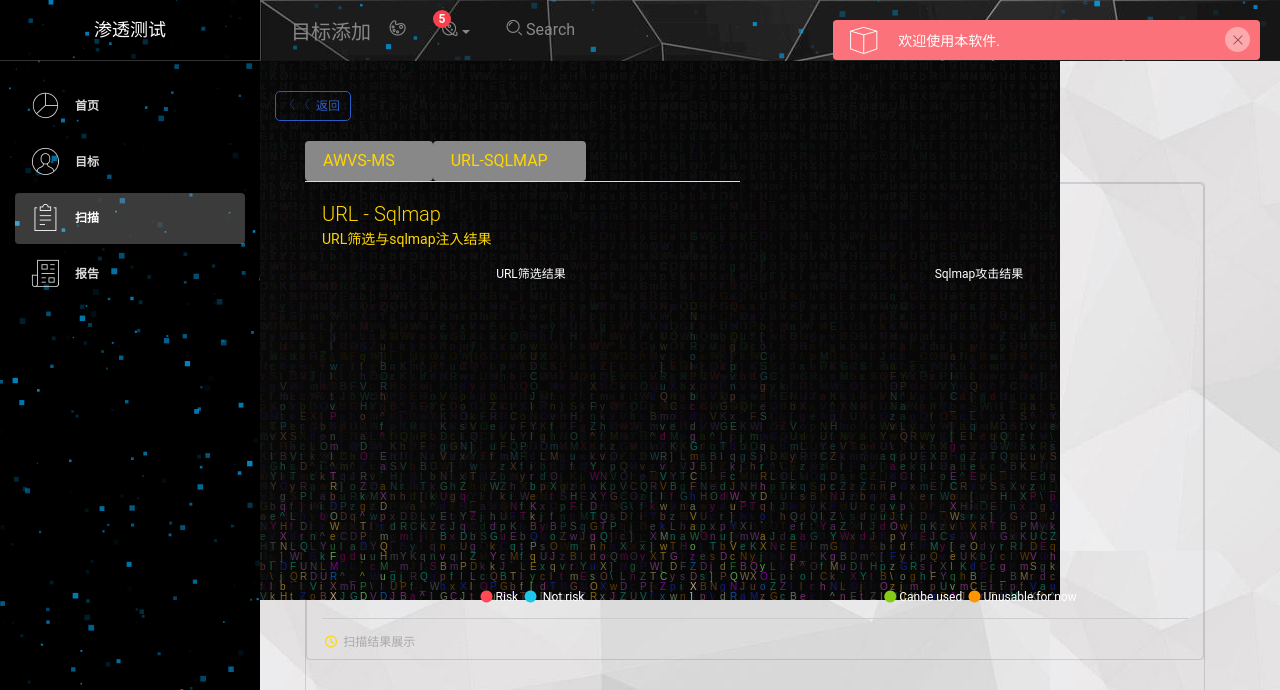
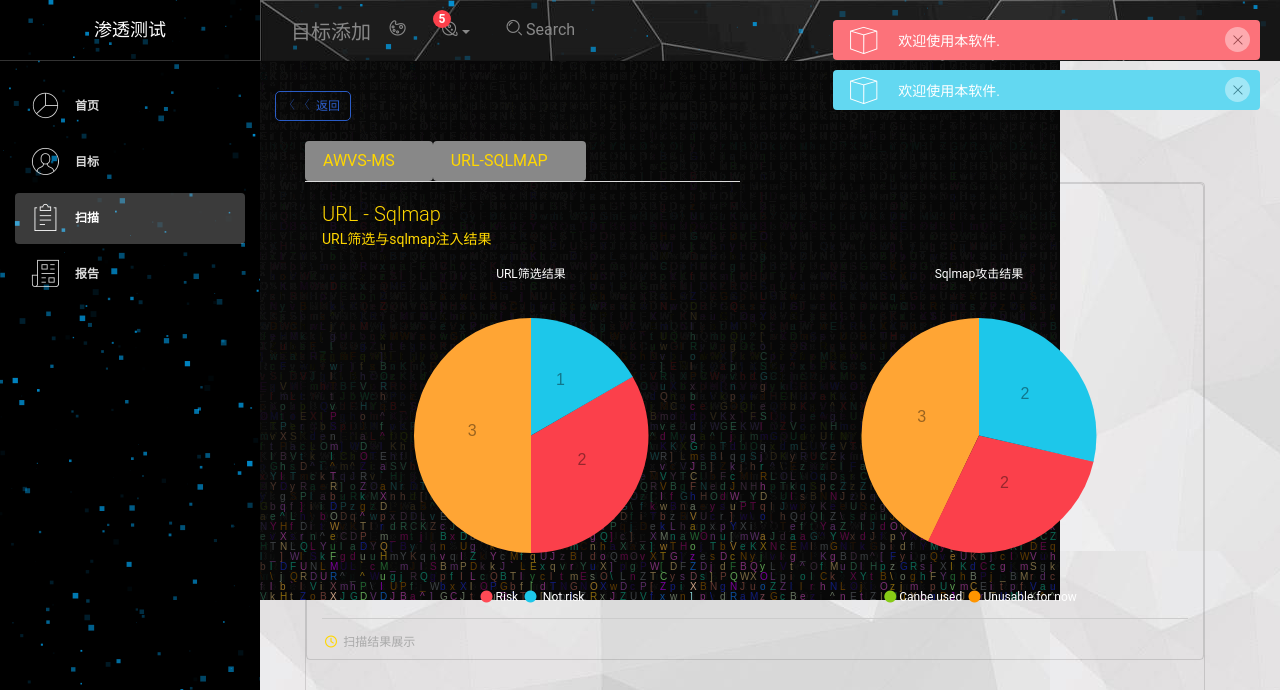
Before and after one commit to guxiaoran-728/CSAS_SITE, a Django app: template CSAS_SITE/csassite/templates/vulnerability_scanning/result.html in a window 1280 px wide, after a click on "URL-SQLMAP". Shown: the top 690 px of the page. Run offline with Django 3.2, Linux system fonts and the light colour scheme; the template is opened without the code that fills it, so the values that code supplies are empty; some libraries are stand-ins or nearby versions; some web fonts are replaced.

Commit message:
三次修改

```diff
--- a/CSAS_SITE/csassite/templates/vulnerability_scanning/result.html
+++ b/CSAS_SITE/csassite/templates/vulnerability_scanning/result.html
@@ -168,7 +168,7 @@
                         <ul class="nav nav-tabs" >
                             <li class="active btn btn-default btn-fill"><a data-toggle="tab" href="#tab-1" aria-expanded="true" style="margin-right: 20px;color:gold;background-color: rgba(0,0,0,0);"> AWVS-MS</a>
                             </li>
-                            <li class=" btn btn-default  btn-fill"><a data-toggle="tab" href="#tab-2" aria-expanded="false" style="margin-right: 20px;color:gold;background-color: rgba(0,0,0,0);">URL-SQLMAP</a>
+                            <li class=" btn btn-default  btn-fill"><a data-toggle="tab" href="#tab-2" aria-expanded="false" onclick="tab2()" style="margin-right: 20px;color:gold;background-color: rgba(0,0,0,0);">URL-SQLMAP</a>
                             </li>
                         </ul>
                         <div class="tab-content card" style="background-color: rgba(0,0,0,0);width: 900px;">
@@ -233,7 +233,7 @@
 
                                 </div>
                             </div>
-                            <div id="tab-2" class="tab-pane" onclick="tab2()">
+                            <div id="tab-2" class="tab-pane" >
                                 <div class="card " style="background-color: rgba(0,0,0,0);">
                                     <div class="card-header " style="background-color: rgba(0,0,0,0);">
                                         <h4 class="card-title" style="color: gold;font-size: 20px;">URL - Sqlmap</h4>
```
